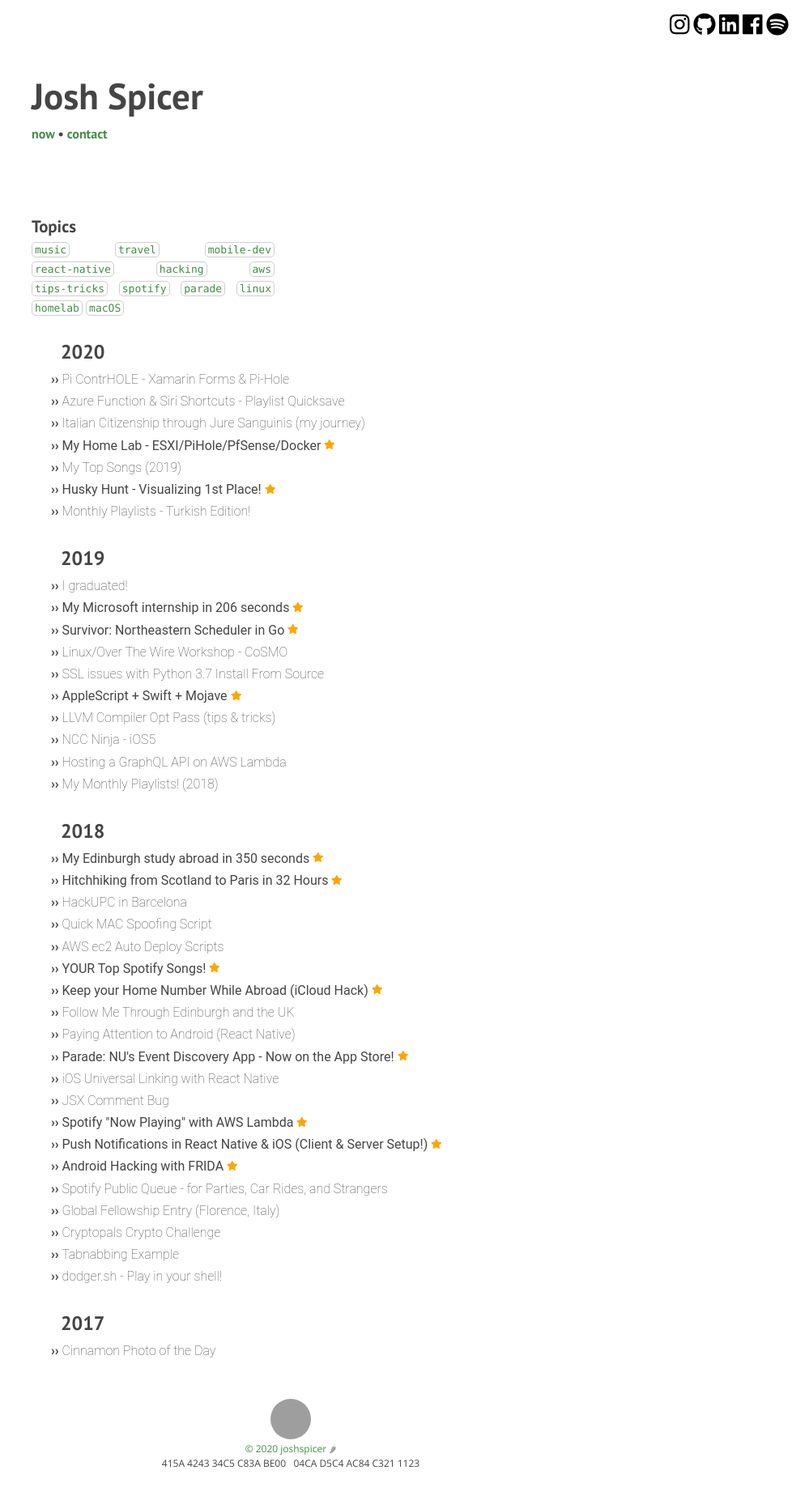
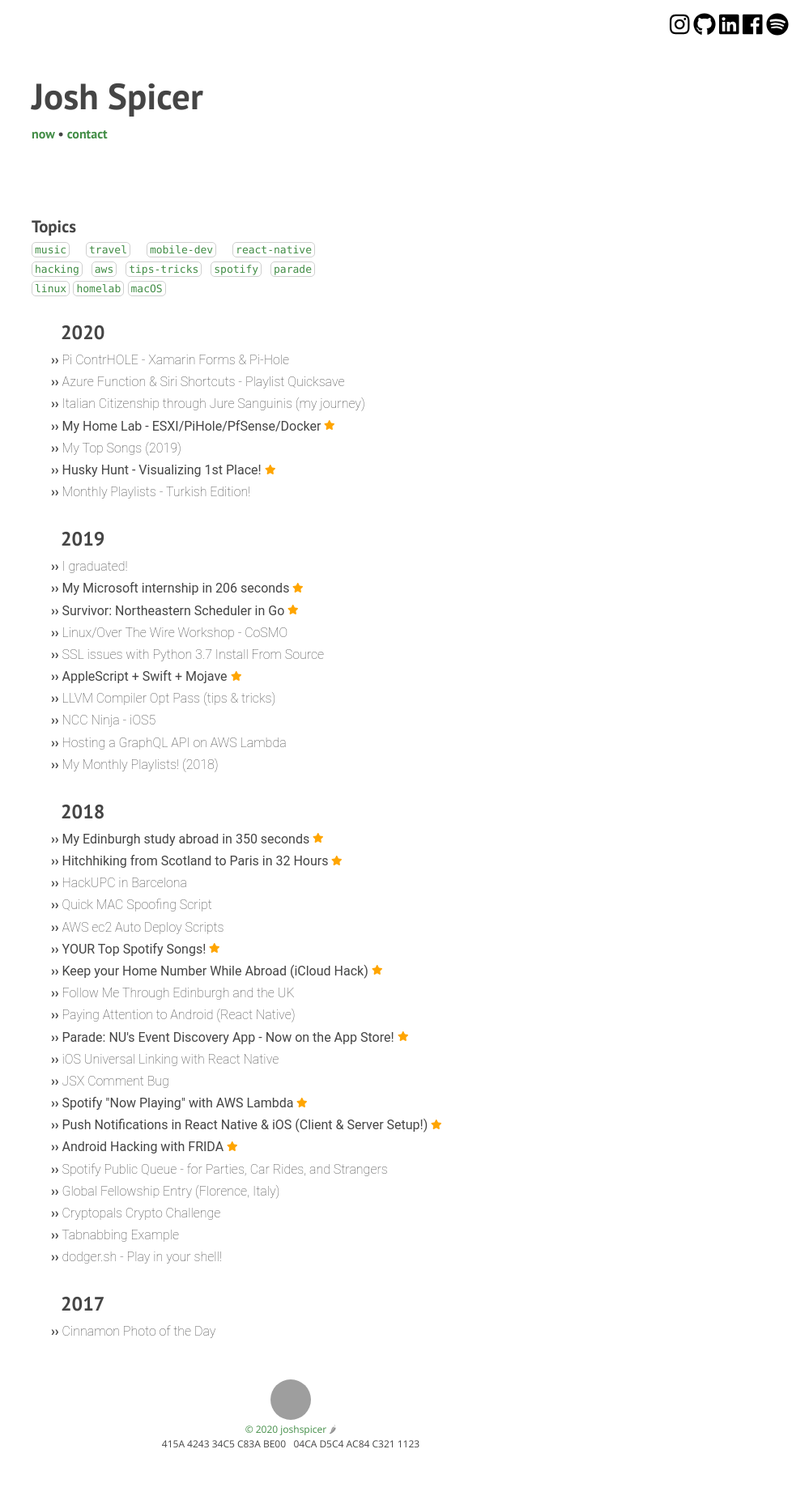
Before and after one commit to diezcami/arctic-fox-theme, a Jekyll site: the page built from index.html, in a window 1280 px wide. Shown: the whole page at 81% size, without its empty margins (281-1280 px from the left). Built offline with Jekyll 4.4.1, drawn with Linux system fonts in a browser that asks for light colours; nearby versions of some CDN libraries; after the commit the page ends 1829 px from its top, so only the background shows below that.

Commit message:
tweak to max width

```diff
--- a/_includes/archive.html
+++ b/_includes/archive.html
@@ -1,6 +1,6 @@
 <!-- Borrowed https://longqian.me/2017/02/09/github-jekyll-tag/ -->
 <!-- prettier-ignore -->
-<div style="max-width: 300px;word-wrap: break-word;">
+<div style="max-width: 350px;word-wrap: break-word;">
 
     {% capture temptags %} {% for tag in site.tags %} {{ tag[1].size | plus: 1000
 }}#{{ tag[0] }}#{{ tag[1].size }} {% endfor %} {% endcapture %} {% assign
```
